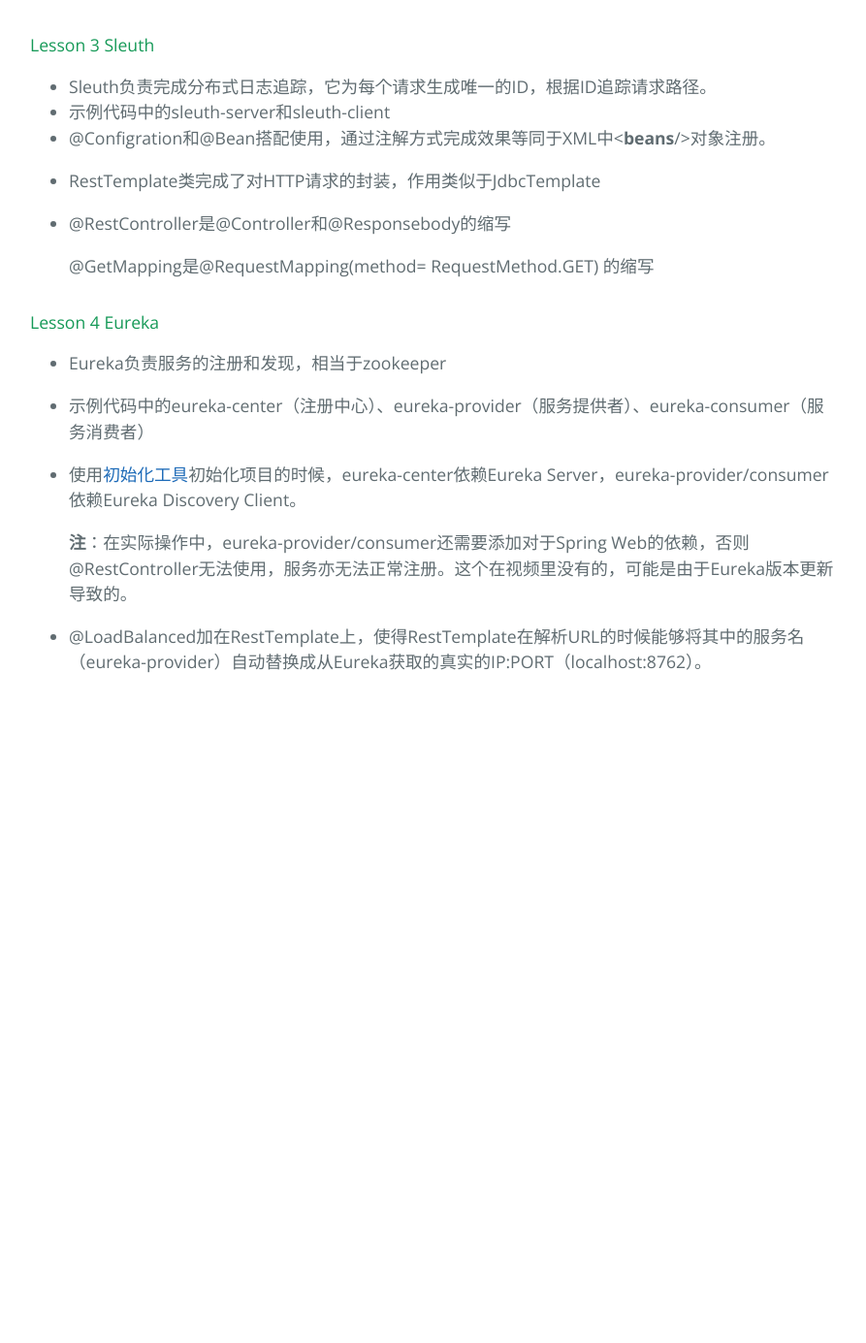
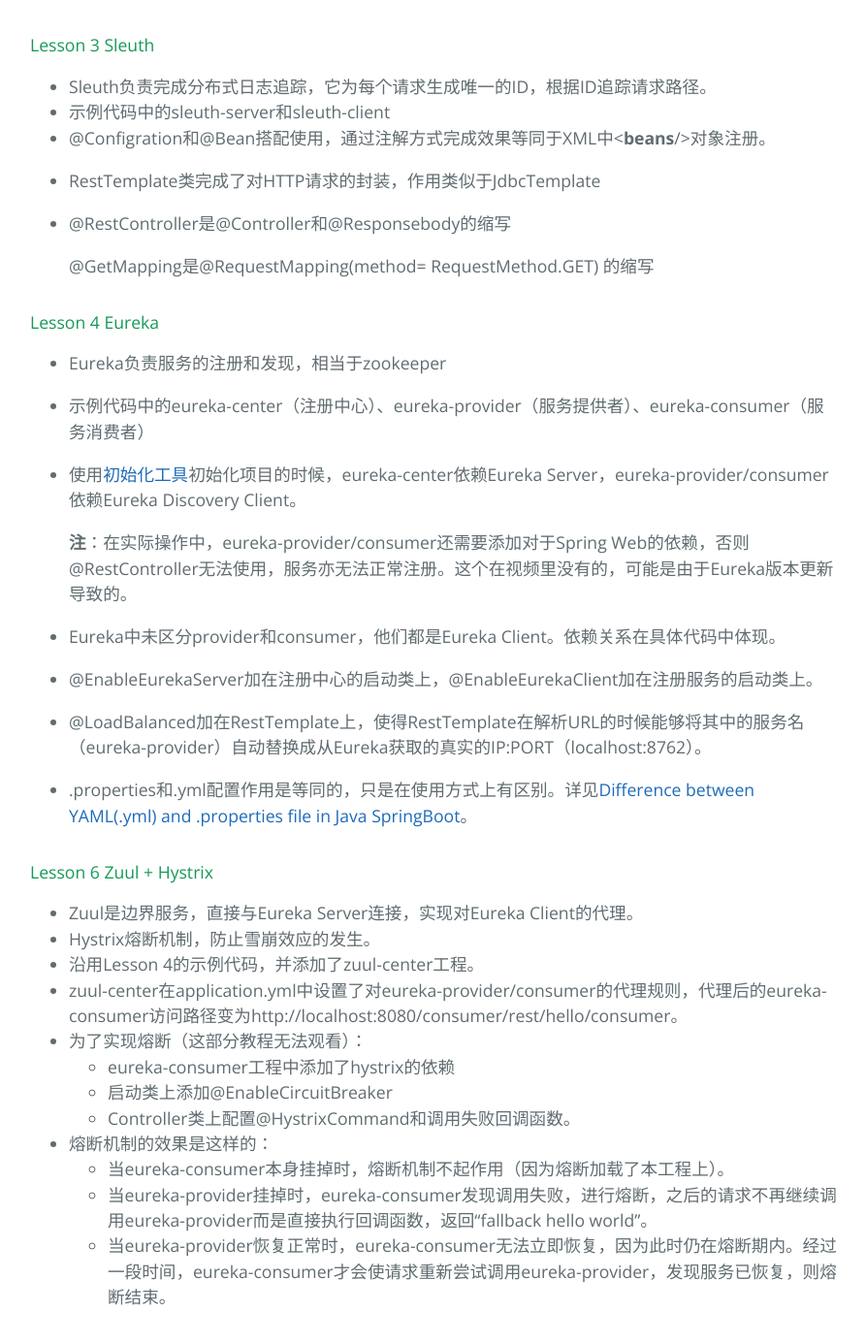
Before and after one commit to dingl-designer/blog, a Jekyll site: the page built from docs/articles/working-scene/SpringCloud.md, in a window 1280 px wide and 1400 px high, scrolled down 422 px. Shown: the top 1385 px of the window at 97% size, without its empty margins (193-1086 px from the left). Built offline with Jekyll 4.4.1, drawn with Linux system fonts in a browser that asks for light colours; our own code applies the rules of GitHub Pages for plain Markdown files; before the commit the page ends 1167 px from its top, so only the background shows below that.

Commit message:
springcloud

```diff
--- a/docs/articles/working-scene/SpringCloud.md
+++ b/docs/articles/working-scene/SpringCloud.md
@@ -1,6 +1,6 @@
 ### [Tech Primers Live Stream](https://www.youtube.com/playlist?list=PLTyWtrsGknYdZlO7LAZFEElWkEk59Y2ak)
 
-[示例代码](https://github.com/dingl-designer/springcloud)
+[示例代码](https://github.com/dingl-designer/springcloud)使用的SpringBoot 2.1.8
 
 
 
@@ -26,4 +26,25 @@
 
   **注**：在实际操作中，eureka-provider/consumer还需要添加对于Spring Web的依赖，否则@RestController无法使用，服务亦无法正常注册。这个在视频里没有的，可能是由于Eureka版本更新导致的。
 
+* Eureka中未区分provider和consumer，他们都是Eureka Client。依赖关系在具体代码中体现。
+
+* @EnableEurekaServer加在注册中心的启动类上，@EnableEurekaClient加在注册服务的启动类上。
+
 * @LoadBalanced加在RestTemplate上，使得RestTemplate在解析URL的时候能够将其中的服务名（eureka-provider）自动替换成从Eureka获取的真实的IP:PORT（localhost:8762）。
+
+* .properties和.yml配置作用是等同的，只是在使用方式上有区别。详见[Difference between YAML(.yml) and .properties file in Java SpringBoot](https://www.geeksforgeeks.org/difference-between-yaml-yml-and-properties-file-in-java-springboot/)。
+
+#### Lesson 6 Zuul + Hystrix
+
+* Zuul是边界服务，直接与Eureka Server连接，实现对Eureka Client的代理。
+* Hystrix熔断机制，防止雪崩效应的发生。
+* 沿用Lesson 4的示例代码，并添加了zuul-center工程。
+* zuul-center在application.yml中设置了对eureka-provider/consumer的代理规则，代理后的eureka-consumer访问路径变为http://localhost:8080/consumer/rest/hello/consumer。
+* 为了实现熔断（这部分教程无法观看）：
+  * eureka-consumer工程中添加了hystrix的依赖
+  * 启动类上添加@EnableCircuitBreaker
+  * Controller类上配置@HystrixCommand和调用失败回调函数。
+* 熔断机制的效果是这样的：
+  * 当eureka-consumer本身挂掉时，熔断机制不起作用（因为熔断加载了本工程上）。
+  * 当eureka-provider挂掉时，eureka-consumer发现调用失败，进行熔断，之后的请求不再继续调用eureka-provider而是直接执行回调函数，返回“fallback hello world”。
+  * 当eureka-provider恢复正常时，eureka-consumer无法立即恢复，因为此时仍在熔断期内。经过一段时间，eureka-consumer才会使请求重新尝试调用eureka-provider，发现服务已恢复，则熔断结束。
```
Also changed, not shown: docs/articles/Java-virtual-machine/engine-architecture.md (+0 -2 lines), docs/articles/working-scene/SpringBoot.md (+1 -1 lines), docs/articles/working-scene/index.md (+6 -0 lines).
